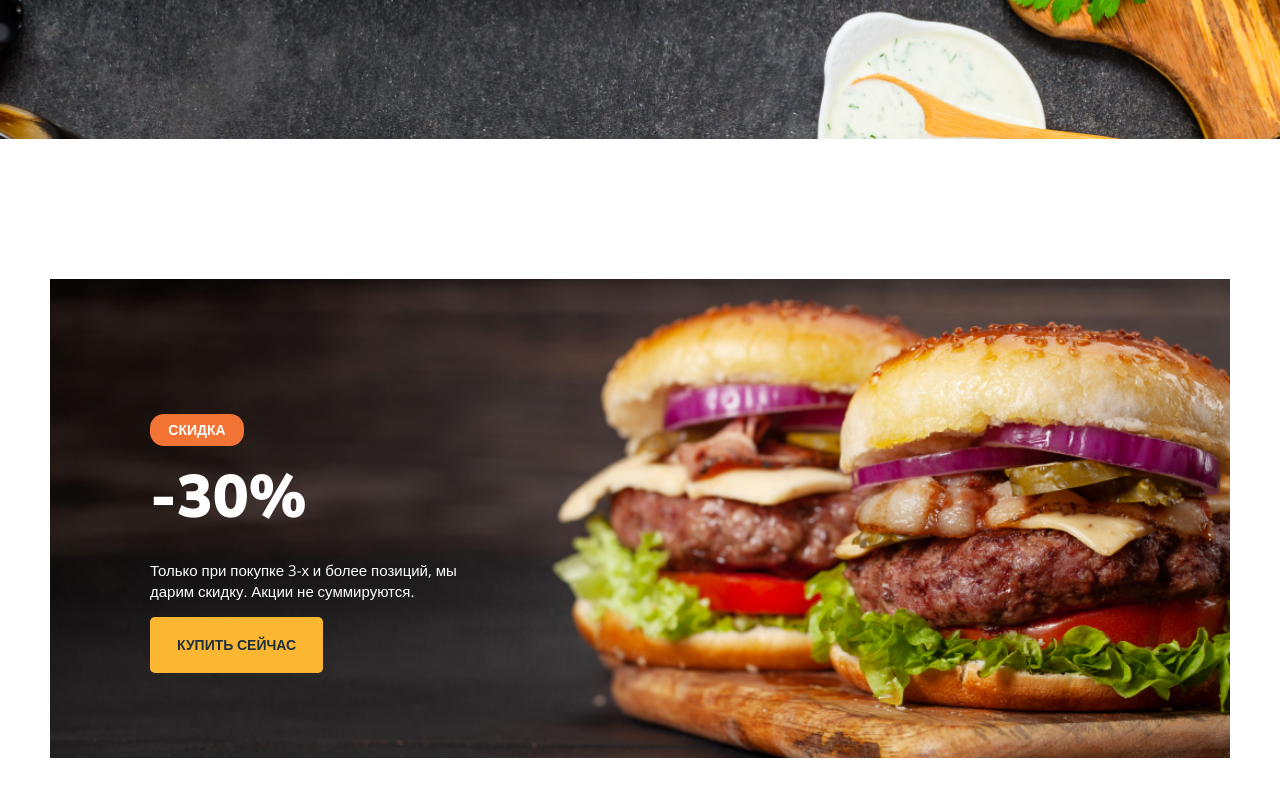
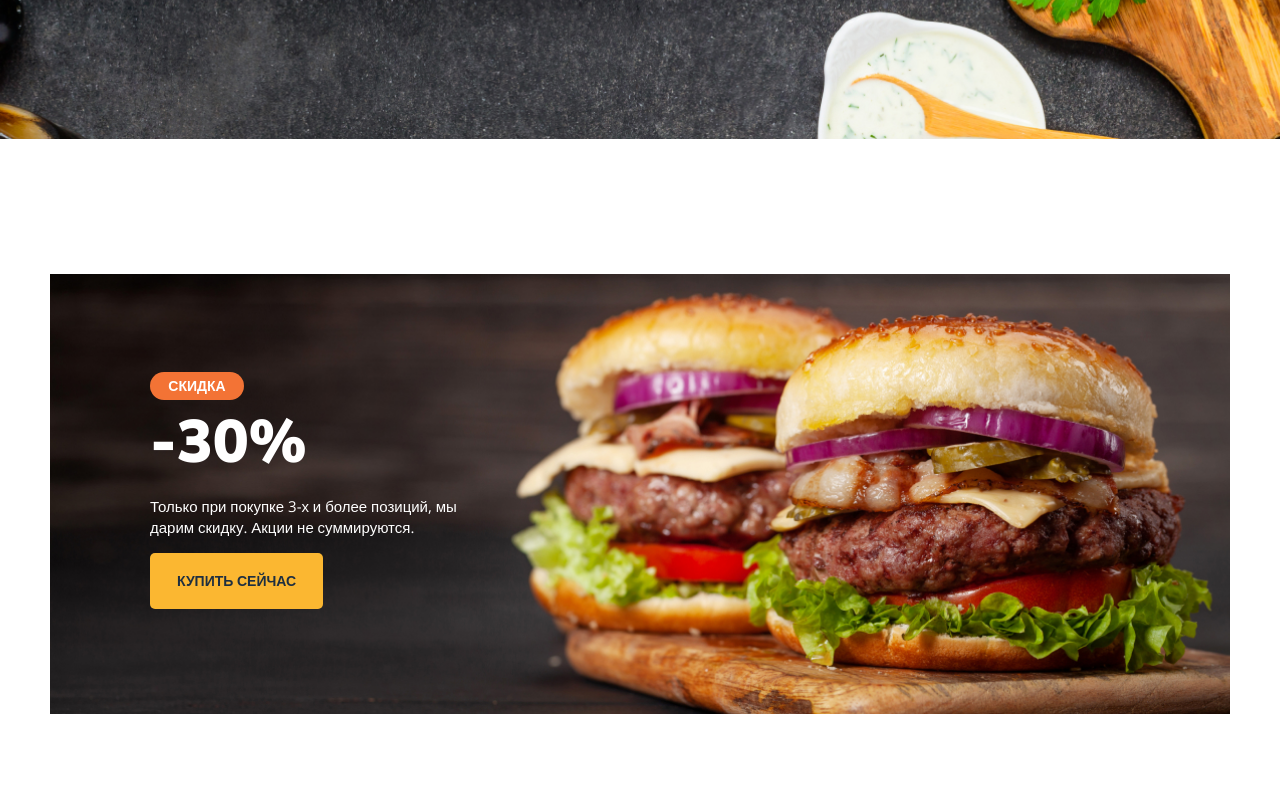
Before and after one commit to Andron67/Module01-Burger, a plain HTML site: page index.html in a window 1280 px wide. Shown: the part 452-1248 px from the top of the page. Drawn offline with nearby package versions, Linux system fonts and the light colour scheme.

Commit message:
Add changes

```diff
--- a/style/main.css
+++ b/style/main.css
@@ -103,7 +103,7 @@ header {
 	background-position: center center;
 	text-align: center;
 	padding: 142px 0px;
-	margin-bottom: 140px;
+	margin-bottom: 135px;
 }
 
 .breadcrumbs {
@@ -169,7 +169,7 @@ header {
 }
 
 .banner-box {
-	padding: 85px 0px 85px 100px;
+	padding: 48px 0px 105px 100px;
 	background: url('../images/banner.jpg') 0 0/cover no-repeat;
 }
 
@@ -178,7 +178,7 @@ header {
 	flex-direction: column;
 	color: #FFF;
 	font-size: 60px;
-	line-height: 1.6;
+	line-height: 1.3;
 	font-weight: 900;
 	margin-bottom: 13px;
 }
```
